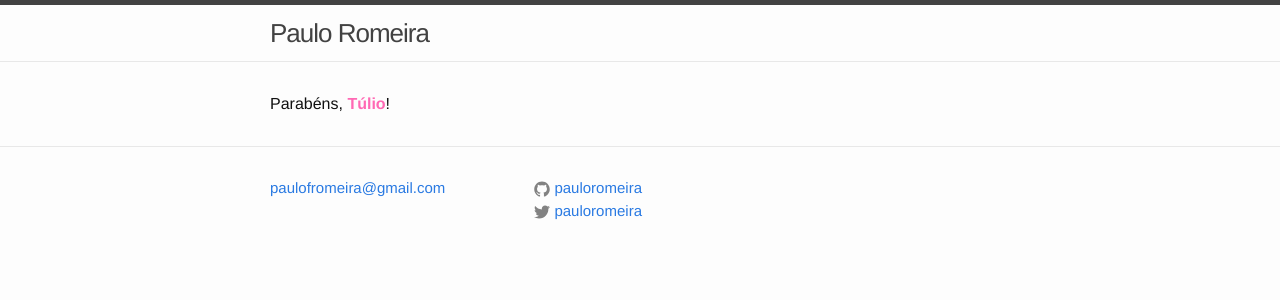
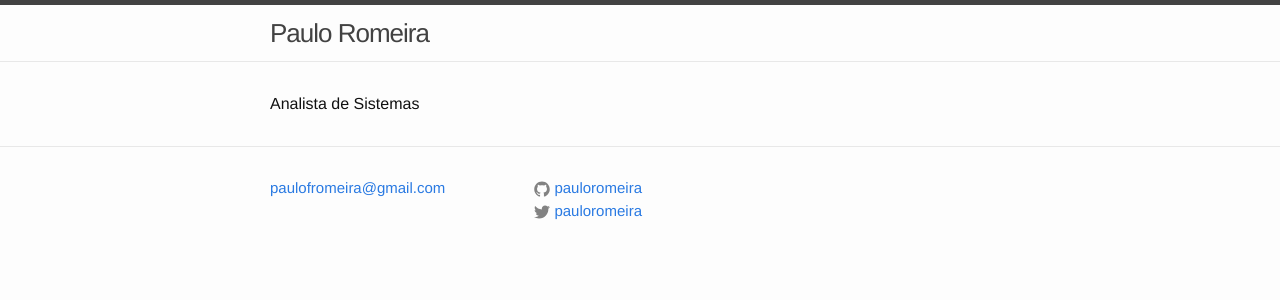
Before and after one commit to pauloromeira/pauloromeira.github.io, a Jekyll site: the page built from index.html, in a window 1280 px wide. Shown: the top 300 px of the page. Built offline with Jekyll 4.4.1, drawn with Linux system fonts in a browser that asks for light colours.

Commit message:
Revert "Add Túlio congratulations"
This reverts commit 9fca0c8e7329631e23d268c1bf5b58abe4714e2c.

```diff
--- a/index.html
+++ b/index.html
@@ -3,5 +3,5 @@ layout: default
 ---
 
 <div class="home">
-    Parabéns, <span style="color: #ff69b4; font-weight: bold">Túlio</span>!
+Analista de Sistemas
 </div>
```
